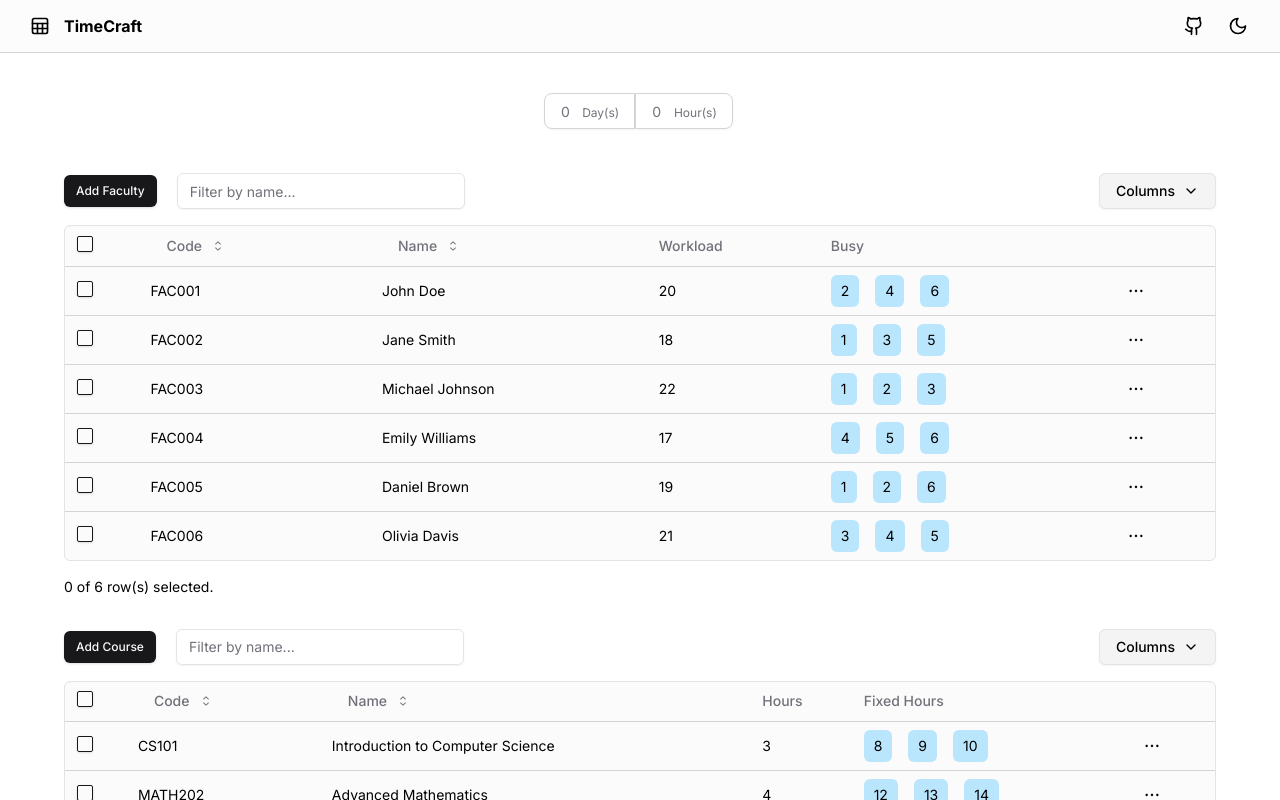
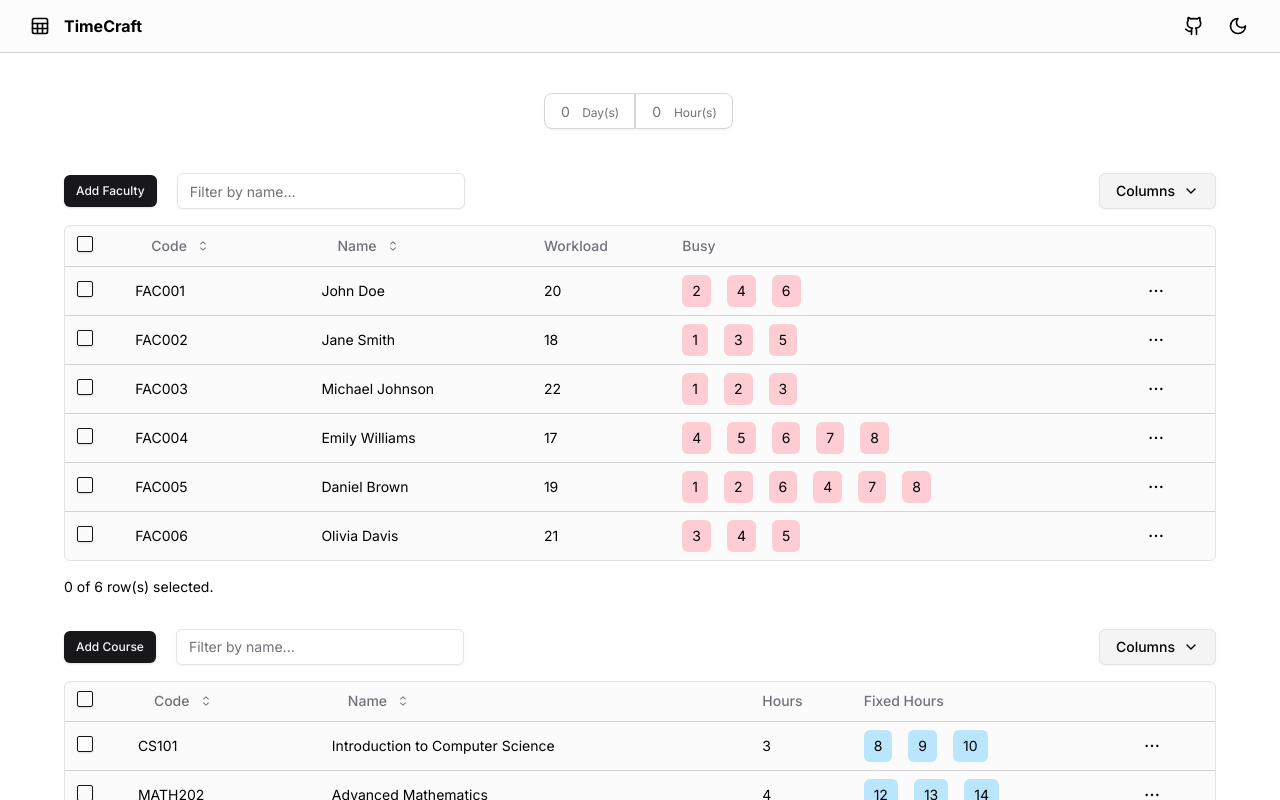
Before and after one commit to DenserMeerkat/timecraft-frontend, a Next.js app: page / in a window 1280 px wide. Shown: the top 800 px of the page. Built offline with nearby package versions, Linux system fonts and the light colour scheme.

Commit message:
busyHours Color

```diff
--- a/components/FacultyTable/Columns.tsx
+++ b/components/FacultyTable/Columns.tsx
@@ -84,7 +84,7 @@ export const columns: ColumnDef<Faculty>[] = [
           {busy.map((hour: number, index: number) => (
             <div
               key={index}
-              className="px-2.5 py-1.5 rounded-md bg-sky-200 dark:bg-sky-400/[0.4]"
+              className="px-2.5 py-1.5 rounded-md bg-rose-200 dark:bg-rose-400/[0.4]"
             >
               {hour}
             </div>
--- a/components/FacultyTable/FacultyTable.tsx
+++ b/components/FacultyTable/FacultyTable.tsx
@@ -27,13 +27,13 @@ const FacultyTable = () => {
       code: "FAC004",
       name: "Emily Williams",
       workload: 17,
-      busy: [4, 5, 6],
+      busy: [4, 5, 6, 7, 8],
     },
     {
       code: "FAC005",
       name: "Daniel Brown",
       workload: 19,
-      busy: [1, 2, 6],
+      busy: [1, 2, 6, 4, 7, 8],
     },
     {
       code: "FAC006",
```
